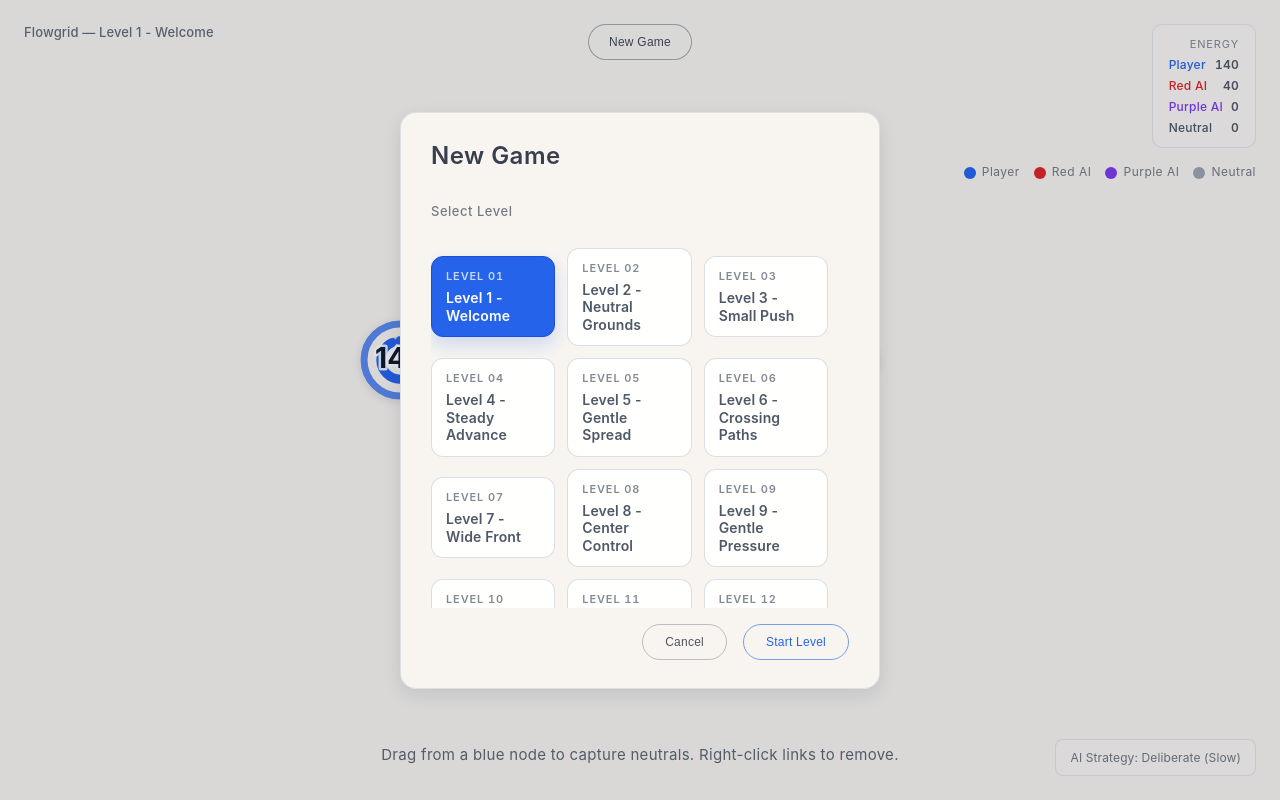
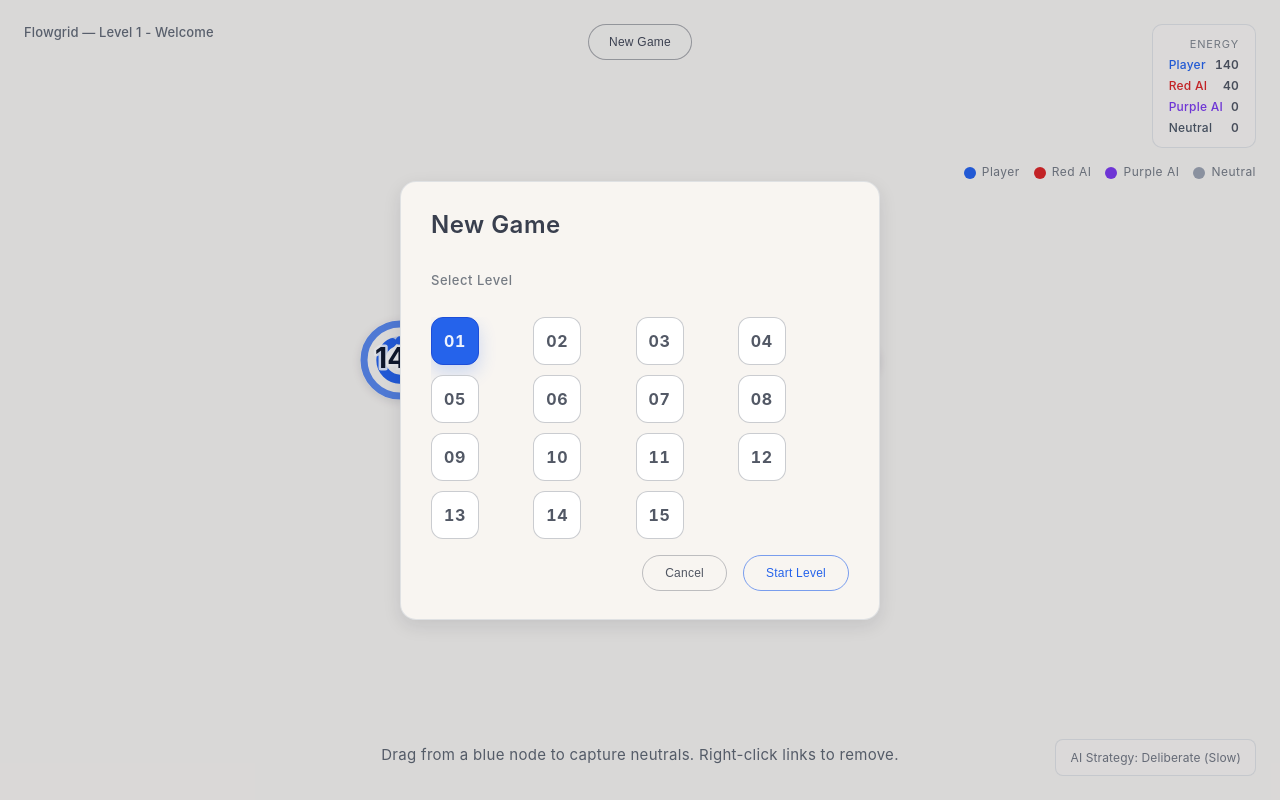
Before and after one commit to Mirator/game-nodefront, a website built with Vite: page index.html in a window 1280 px wide. Built offline with nearby package versions, Linux system fonts and the light colour scheme.

Commit message:
Shrink level selector tiles

```diff
--- a/src/style.css
+++ b/src/style.css
@@ -342,13 +342,26 @@ canvas {
 
 .menu__level-grid {
   display: grid;
-  grid-template-columns: repeat(auto-fill, minmax(var(--menu-level-min-width), 1fr));
-  gap: var(--menu-level-gap);
+  grid-template-columns: repeat(4, minmax(0, 1fr));
+  gap: 10px;
   max-height: clamp(220px, 55vh, 360px);
   overflow-y: auto;
-  padding-right: 6px;
+  padding-right: 4px;
   align-content: start;
+  justify-items: center;
   scrollbar-gutter: stable;
+}
+
+@media (max-width: 520px) {
+  .menu__level-grid {
+    grid-template-columns: repeat(3, minmax(0, 1fr));
+  }
+}
+
+@media (max-width: 420px) {
+  .menu__level-grid {
+    grid-template-columns: repeat(2, minmax(0, 1fr));
+  }
 }
 
 .menu__level-button {
@@ -361,7 +374,7 @@ canvas {
   color: inherit;
   font: inherit;
   cursor: pointer;
-  text-align: left;
+  text-align: center;
   touch-action: manipulation;
 }
 
@@ -371,36 +384,28 @@ canvas {
 
 .menu__level-card {
   display: flex;
-  flex-direction: column;
-  gap: 6px;
-  padding: 12px 14px;
+  align-items: center;
+  justify-content: center;
+  width: clamp(48px, 50%, 64px);
+  aspect-ratio: 1 / 1;
   border-radius: 12px;
-  border: 1px solid rgba(148, 163, 184, 0.35);
-  background: rgba(255, 255, 255, 0.92);
-  color: rgba(30, 41, 59, 0.78);
-  min-height: 76px;
+  border: 1px solid rgba(15, 23, 42, 0.22);
+  background: rgba(255, 255, 255, 0.95);
+  color: rgba(15, 23, 42, 0.78);
   transition: border-color 0.2s ease, background 0.2s ease, box-shadow 0.2s ease, transform 0.2s ease;
 }
 
 .menu__level-number {
-  font-size: 11px;
-  letter-spacing: 0.08em;
-  text-transform: uppercase;
-  font-weight: 600;
+  font-size: 16px;
+  font-weight: 700;
+  letter-spacing: 0.04em;
   font-variant-numeric: tabular-nums;
-  color: rgba(30, 41, 59, 0.55);
-}
-
-.menu__level-name {
-  font-size: 14px;
-  font-weight: 600;
-  letter-spacing: 0.01em;
-  line-height: 1.25;
+  color: rgba(15, 23, 42, 0.72);
 }
 
 .menu__level-button:not(.menu__level-button--locked):hover .menu__level-card,
 .menu__level-button:not(.menu__level-button--locked):focus-visible .menu__level-card {
-  border-color: rgba(37, 99, 235, 0.45);
+  border-color: rgba(37, 99, 235, 0.6);
   background: #ffffff;
   box-shadow: 0 6px 14px rgba(15, 23, 42, 0.08);
   transform: translateY(-1px);
@@ -418,11 +423,7 @@ canvas {
 }
 
 .menu__level-button--selected .menu__level-number {
-  color: rgba(255, 255, 255, 0.75);
-}
-
-.menu__level-button--selected .menu__level-name {
-  color: #ffffff;
+  color: rgba(255, 255, 255, 0.92);
 }
 
 .menu__level-button--locked {
@@ -440,10 +441,6 @@ canvas {
 
 .menu__level-button--locked .menu__level-number {
   color: rgba(100, 116, 139, 0.7);
-}
-
-.menu__level-button--locked .menu__level-name {
-  color: rgba(100, 116, 139, 0.85);
 }
 
 .menu__actions {
--- a/src/ui/menu.js
+++ b/src/ui/menu.js
@@ -99,22 +99,19 @@ export function createMenu(root) {
       button.dataset.levelId = level.id;
       button.setAttribute('aria-pressed', 'false');
       button.setAttribute('aria-disabled', 'false');
-      button.setAttribute('aria-label', `${index + 1}. ${level.name}`);
-      button.title = level.name;
+      button.setAttribute('aria-label', level.name ? `Level ${index + 1}: ${level.name}` : `Level ${index + 1}`);
+      if (level.name) {
+        button.title = level.name;
+      }
 
       const card = document.createElement('span');
       card.className = 'menu__level-card';
 
       const levelNumber = document.createElement('span');
       levelNumber.className = 'menu__level-number';
-      levelNumber.textContent = `Level ${String(index + 1).padStart(2, '0')}`;
-
-      const levelName = document.createElement('span');
-      levelName.className = 'menu__level-name';
-      levelName.textContent = level.name;
+      levelNumber.textContent = String(index + 1).padStart(2, '0');
 
       card.appendChild(levelNumber);
-      card.appendChild(levelName);
       button.appendChild(card);
 
       button.addEventListener('click', () => {
```
